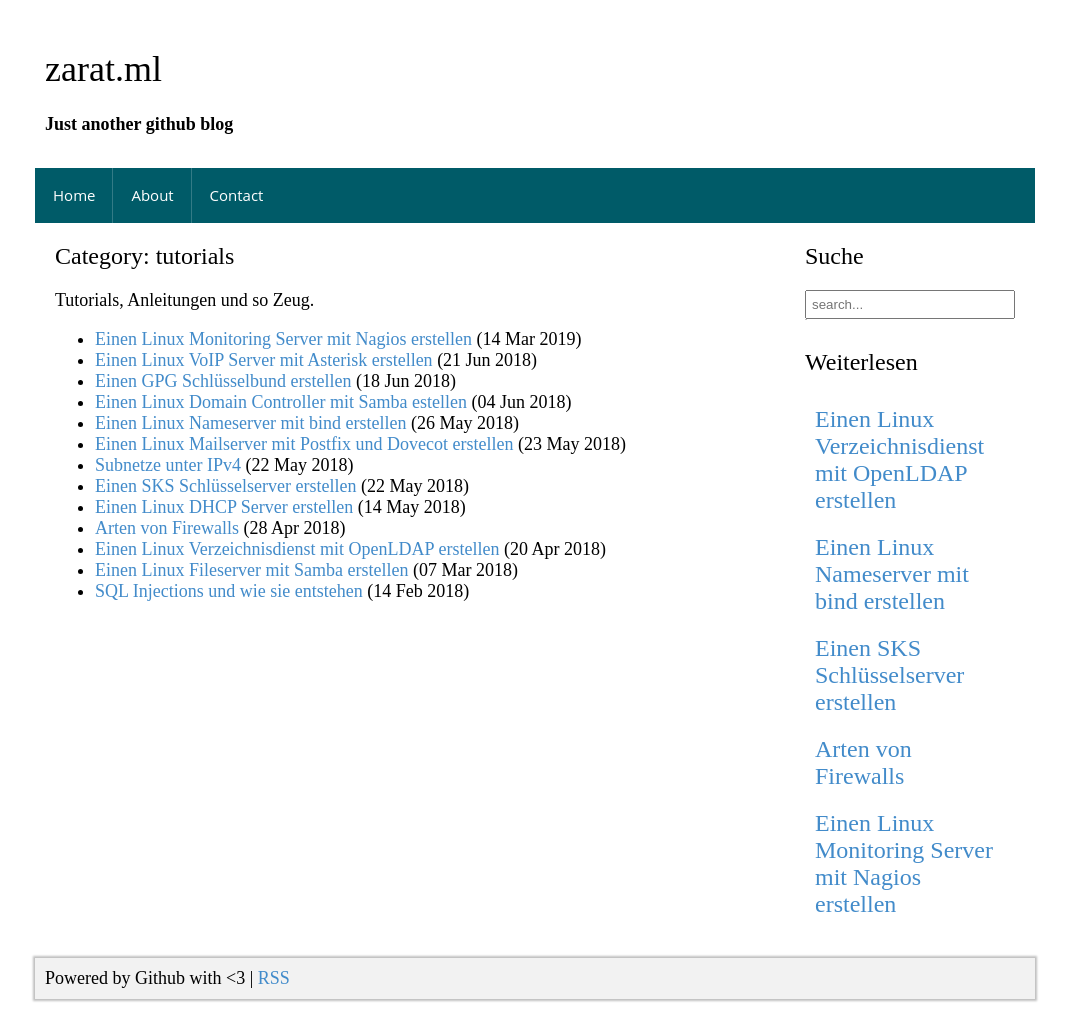
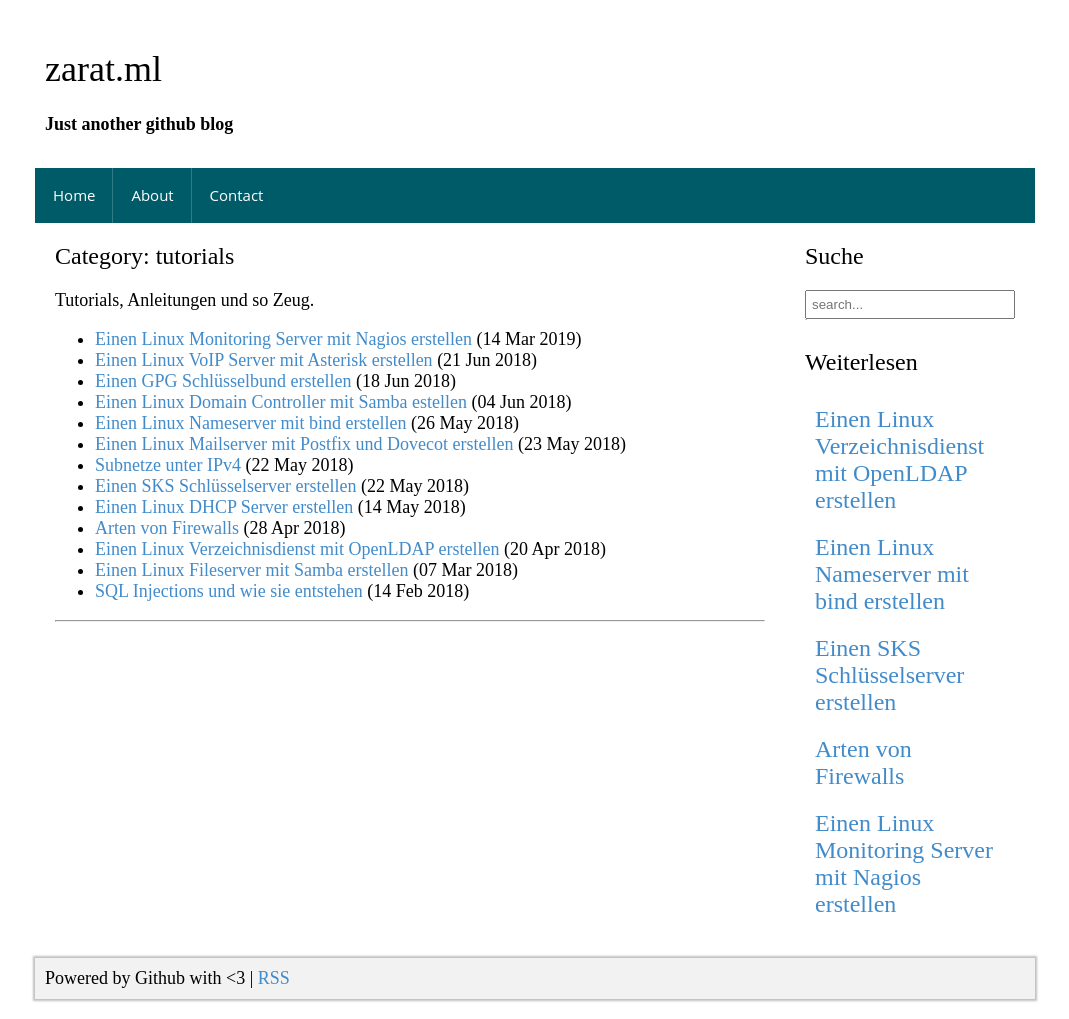
Before and after one commit to zarat/zarat.github.io, a Jekyll site: the page built from category/tutorials.markdown, in a window 1280 px wide. Shown: the whole page, without its empty margins (105-1174 px from the left). Built offline with Jekyll 4.4.1, drawn with Linux system fonts in a browser that asks for light colours; comment, search, counter and statistics services are not loaded.

Commit message:
Update category.html

```diff
--- a/_layouts/category.html
+++ b/_layouts/category.html
@@ -17,6 +17,12 @@
 {% endfor %}
 </ul>
 
+        <hr>
+
+        {% for post in paginator.posts %}
+          {{ post.title }}
+        {% endfor %}
+
     </div>
 
 </div>
```
